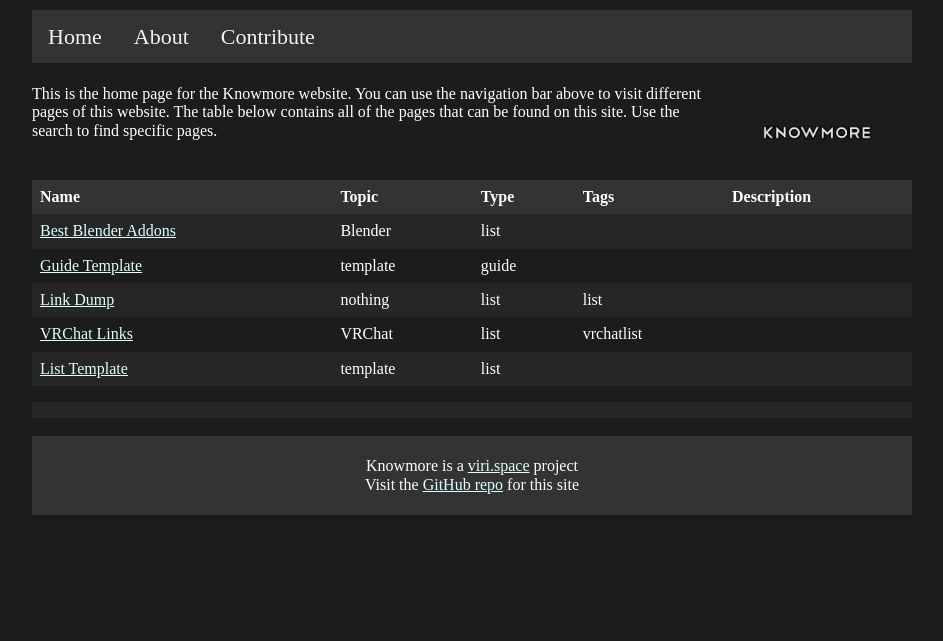
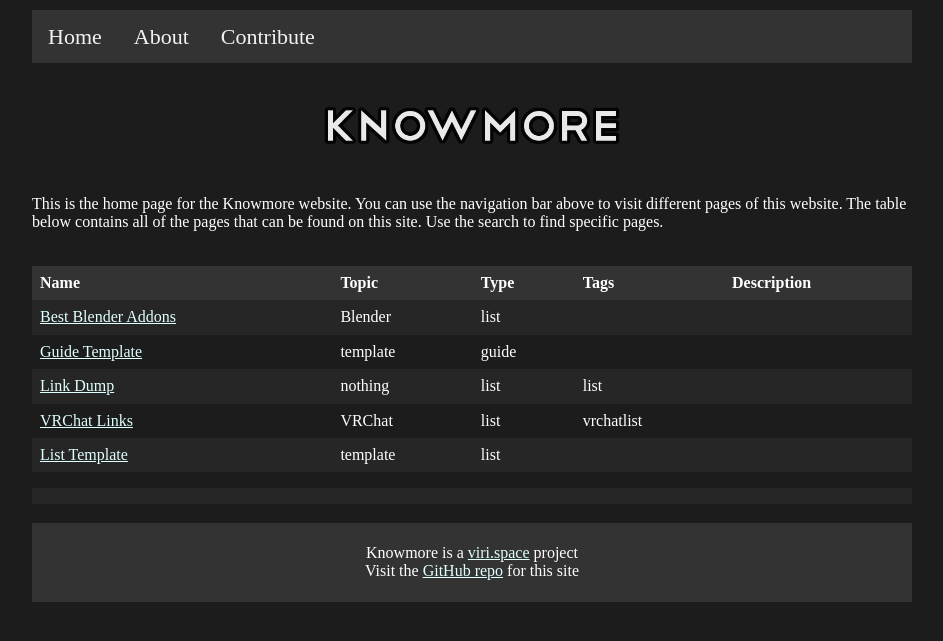
Before and after one commit to vuwnu/knowmore, a Jekyll site: the page built from index.html, in a window 1280 px wide. Shown: the top 641 px of the page, without its empty margins (168-1111 px from the left). Built offline with Jekyll 4.4.1, drawn with Linux system fonts in a browser that asks for light colours.

Commit message:
small edit to logo css

```diff
--- a/assets/css/main.scss
+++ b/assets/css/main.scss
@@ -21,9 +21,8 @@ header {
 h1 {
   text-align: center;
 }
-main img {
+.guide-img {
   max-width: 300px;
-  float: right;
   padding: 20px;
   margin: 20px;
 }
@@ -55,7 +54,8 @@ th {
 }
 
 .logo {
-  width: 150px;
+  max-width: 300px;
+  margin: 20px;
 }
 
 a {
```
